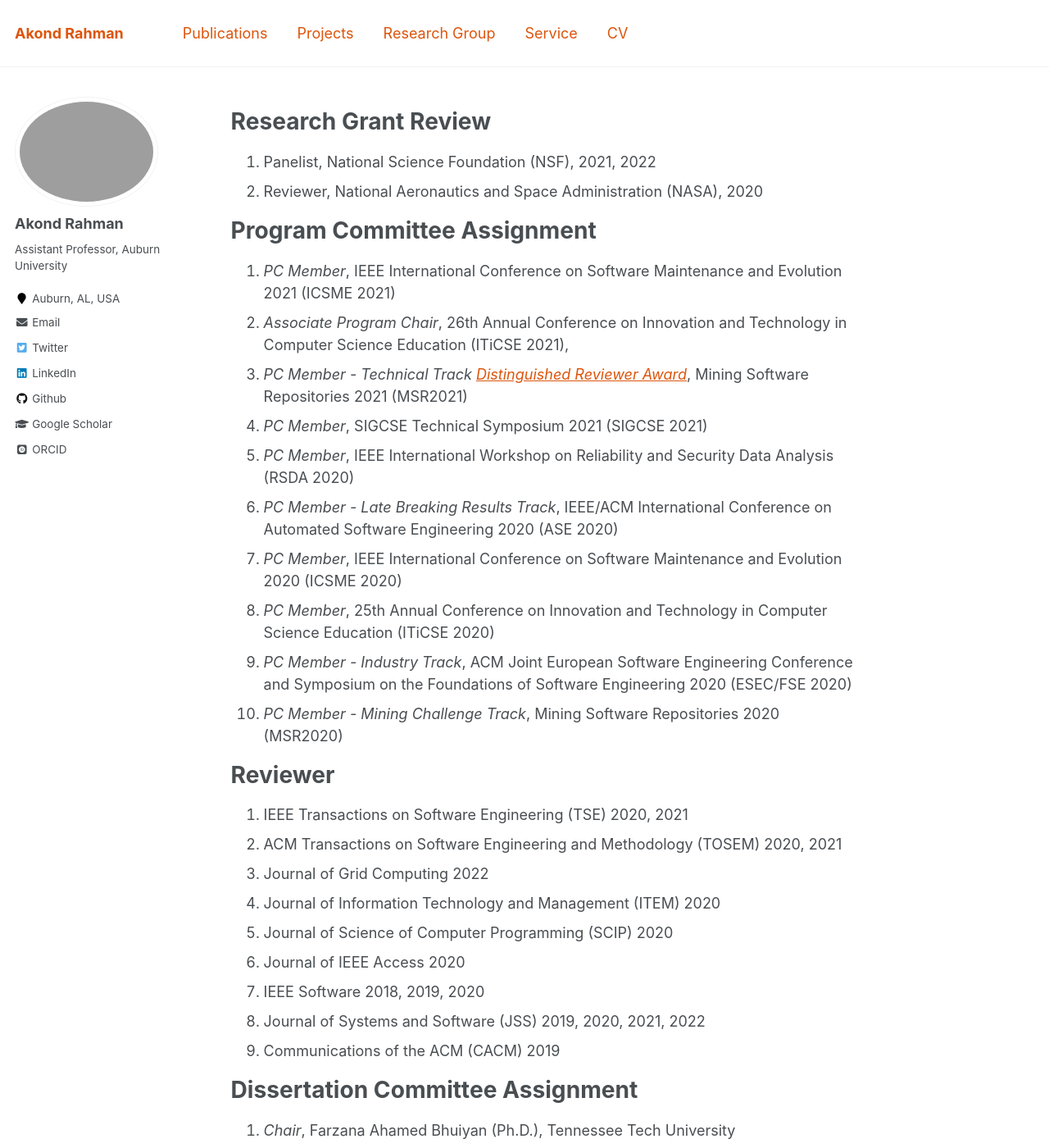
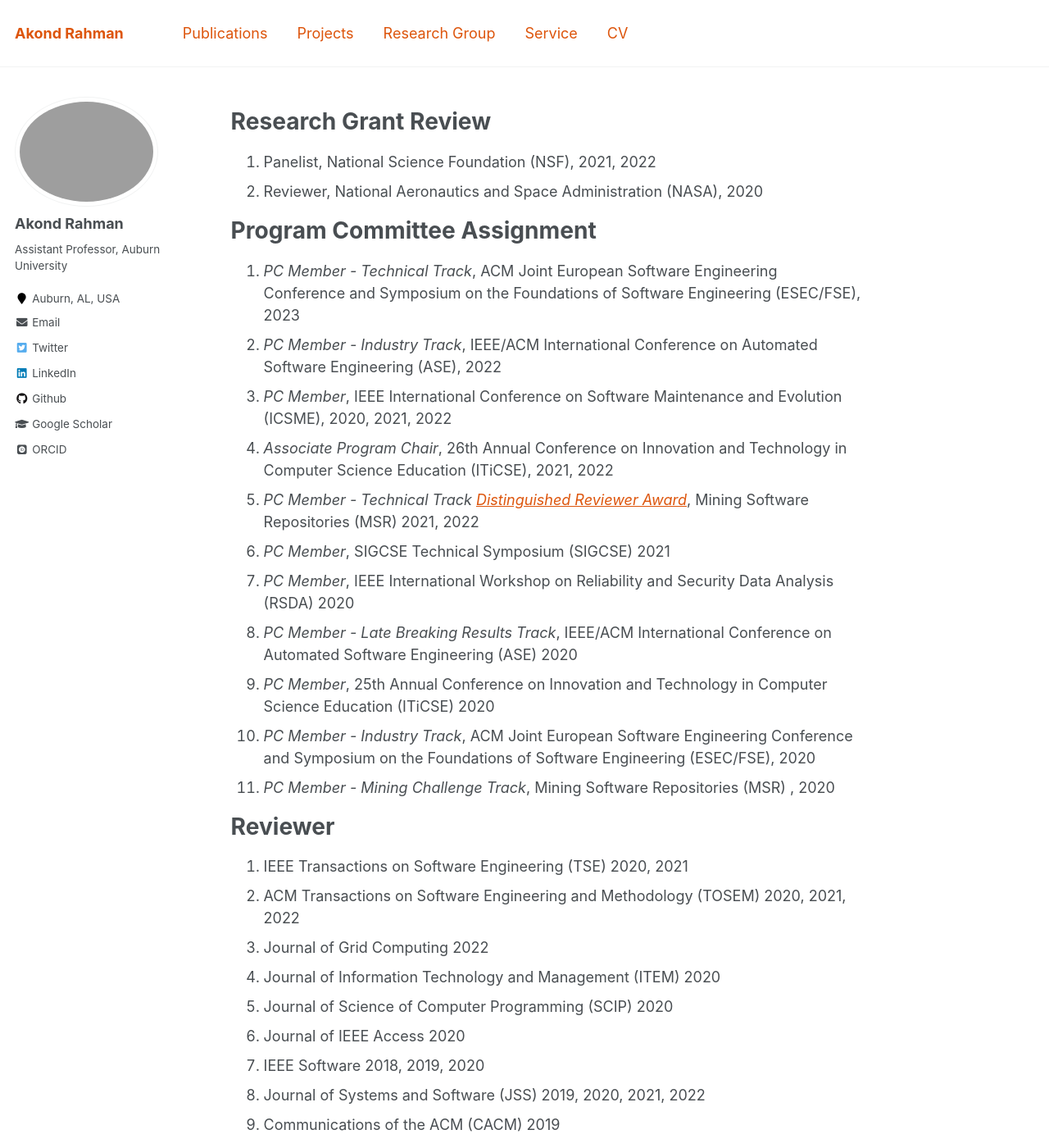
Before and after one commit to akondrahman/akondrahman.github.io, a Jekyll site: the page built from _pages/service.md, in a window 1280 px wide and 1400 px high. Shown: the whole window at 82% size. Built offline with Jekyll 4.4.1, drawn with Linux system fonts in a browser that asks for light colours; some web fonts are replaced.

Commit message:
no more tennessee tech

```diff
--- a/_pages/service.md
+++ b/_pages/service.md
@@ -13,22 +13,23 @@
 Program Committee Assignment
 ======
 
-10. *PC Member*, IEEE International Conference on Software Maintenance and Evolution 2021 (ICSME 2021)
-9. *Associate Program Chair*, 26th Annual Conference on Innovation and Technology in Computer Science Education (ITiCSE 2021),
-8. *PC Member - Technical Track [Distinguished Reviewer Award](https://twitter.com/msrconf/status/1390444181655539716)*, Mining Software Repositories 2021 (MSR2021)
-7. *PC Member*, SIGCSE Technical Symposium 2021 (SIGCSE 2021)
-6. *PC Member*, IEEE International Workshop on Reliability and Security Data Analysis (RSDA 2020)
-5. *PC Member - Late Breaking Results Track*, IEEE/ACM International Conference on Automated Software Engineering 2020 (ASE 2020)
-4. *PC Member*, IEEE International Conference on Software Maintenance and Evolution 2020 (ICSME 2020)
-3. *PC Member*, 25th Annual Conference on Innovation and Technology in Computer Science Education (ITiCSE 2020)
-2. *PC Member - Industry Track*, ACM Joint European Software Engineering Conference and Symposium on the Foundations of Software Engineering 2020 (ESEC/FSE 2020)
-1. *PC Member - Mining Challenge Track*, Mining Software Repositories 2020 (MSR2020)
+11. *PC Member - Technical Track*, ACM Joint European Software Engineering Conference and Symposium on the Foundations of Software Engineering (ESEC/FSE), 2023
+10. *PC Member - Industry Track*, IEEE/ACM International Conference on Automated Software Engineering (ASE), 2022
+9. *PC Member*, IEEE International Conference on Software Maintenance and Evolution (ICSME),  2020, 2021, 2022
+8. *Associate Program Chair*, 26th Annual Conference on Innovation and Technology in Computer Science Education (ITiCSE), 2021, 2022
+7. *PC Member - Technical Track [Distinguished Reviewer Award](https://twitter.com/msrconf/status/1390444181655539716)*, Mining Software Repositories (MSR) 2021, 2022
+6. *PC Member*, SIGCSE Technical Symposium (SIGCSE) 2021
+5. *PC Member*, IEEE International Workshop on Reliability and Security Data Analysis (RSDA) 2020
+4. *PC Member - Late Breaking Results Track*, IEEE/ACM International Conference on Automated Software Engineering (ASE) 2020
+3. *PC Member*, 25th Annual Conference on Innovation and Technology in Computer Science Education (ITiCSE) 2020
+2. *PC Member - Industry Track*, ACM Joint European Software Engineering Conference and Symposium on the Foundations of Software Engineering (ESEC/FSE), 2020
+1. *PC Member - Mining Challenge Track*, Mining Software Repositories (MSR) , 2020
 
 
 Reviewer
 ======
 9. IEEE Transactions on Software Engineering (TSE) 2020, 2021
-8. ACM Transactions on Software Engineering and Methodology (TOSEM) 2020, 2021
+8. ACM Transactions on Software Engineering and Methodology (TOSEM) 2020, 2021, 2022
 7. Journal of Grid Computing 2022
 6. Journal of Information Technology and Management (ITEM) 2020
 5. Journal of Science of Computer Programming (SCIP) 2020
```
